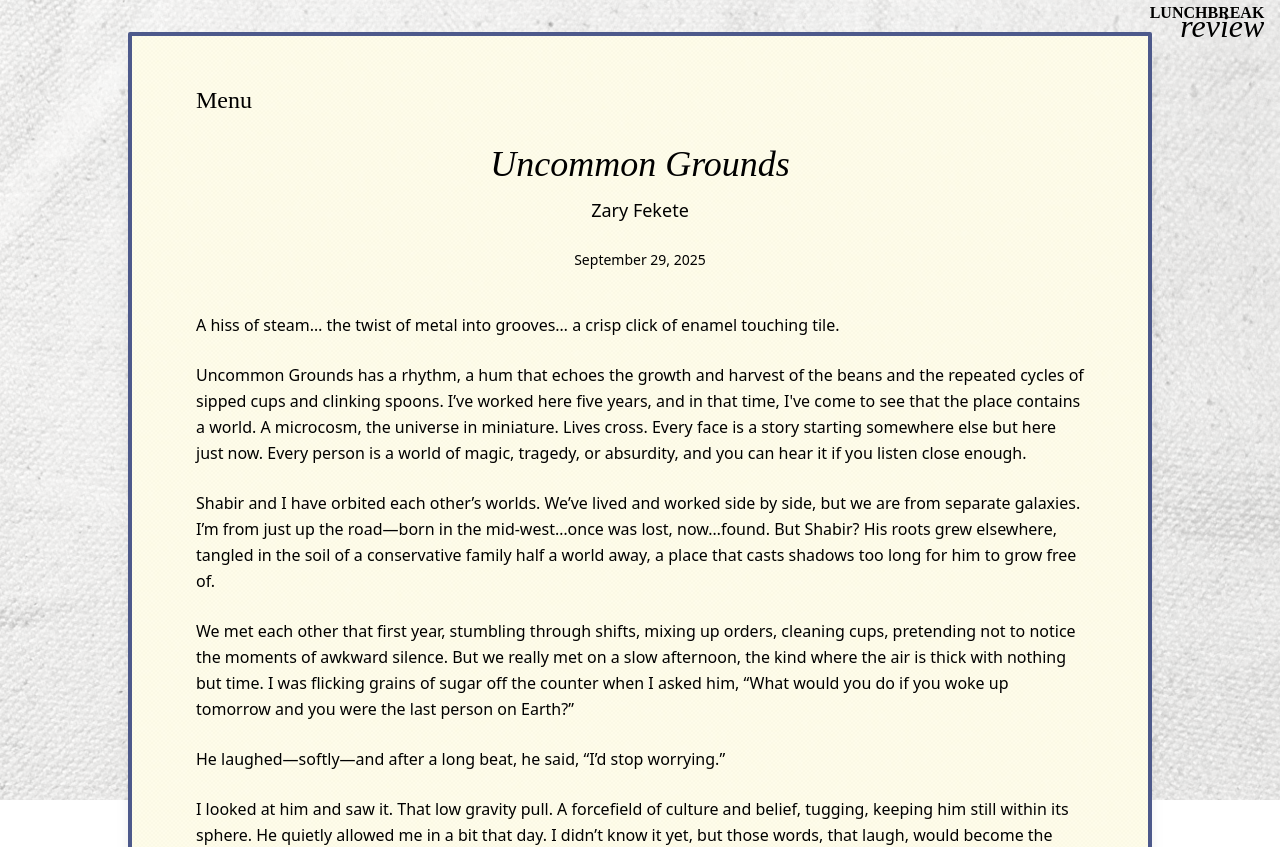
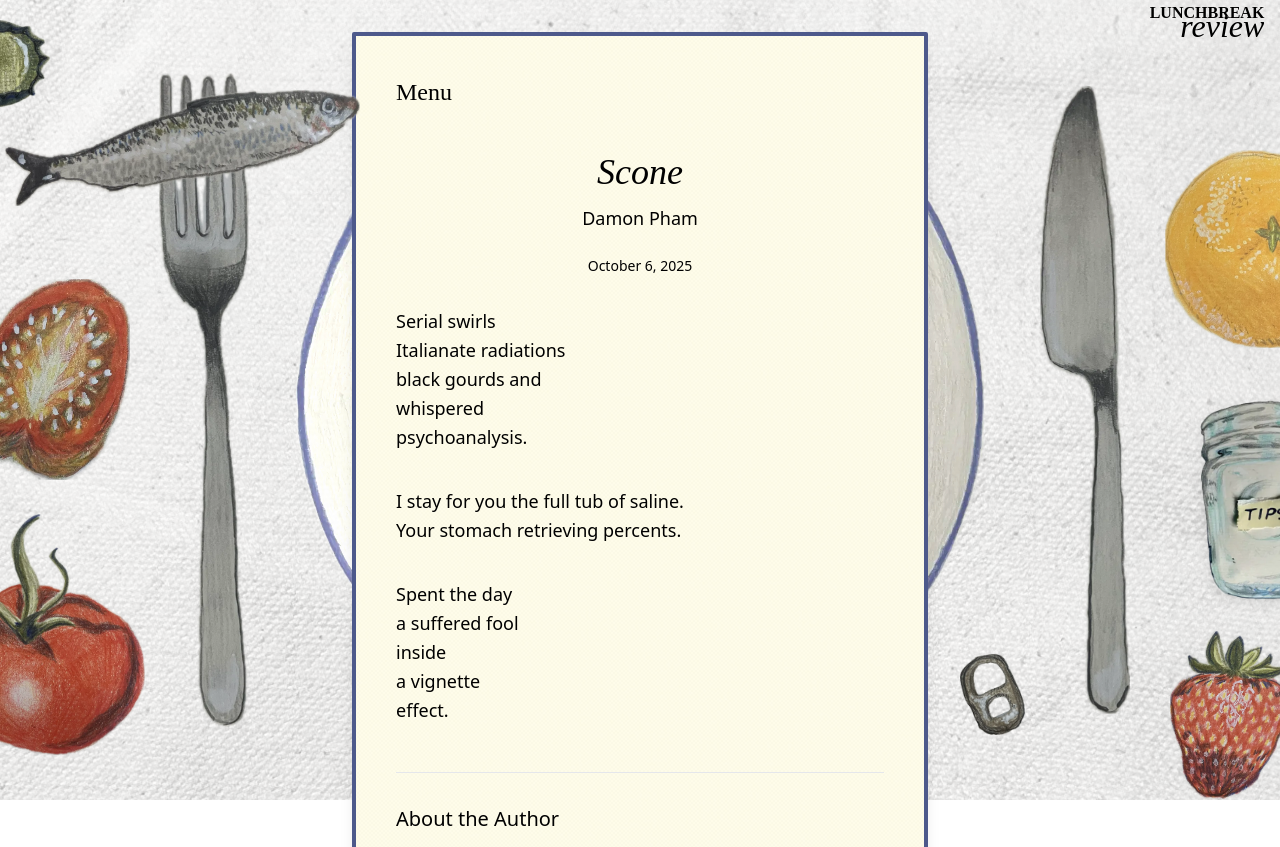
Before and after one commit to stabeart/lunch-break, a React (Vite) app: page /weekly in a window 1280 px wide. Before the commit this address led to /weekly/prose. Shown: the top 847 px of the page. Built offline with nearby package versions, Linux system fonts and the light colour scheme; the HTML template or start-up script is replaced by a standard one.

Commit message:
special 10/6/25

```diff
--- a/src/data/weeklySpecials.js
+++ b/src/data/weeklySpecials.js
@@ -1,6 +1,30 @@
 // src/data/weeklySpecials.js
 export const weeklySpecials = [
+  {
+    id: "2025-10-6",
+    title: "Scone",
+    author: "Damon Pham",
+    authorBio: "Damon is an artist working with music, sound, language, and digital rendering. He grew up in California suburbs and most recently lived in Hồ Chí Minh City. He is an MFA candidate on the cross-disciplinary track at Brown’s Literary Arts program. Instagram: @damondpham",
+    date: "October 6, 2025",
+    type: "poetry",
+    isCurrent: true,
+    content: `
+    Serial swirls
+Italianate radiations
+black gourds and
+whispered
+psychoanalysis.
 
+I stay for you the full tub of saline.
+Your stomach retrieving percents.
+
+Spent the day
+a suffered fool
+inside
+a vignette
+effect.
+    `
+  },
   {
     id: "2025-9-29",
     title: "Uncommon Grounds",
@@ -8,7 +32,7 @@ export const weeklySpecials = [
     authorBio: "Zary Fekete grew up in Hungary. He has a debut novella (Words on the Page) out with DarkWinter Lit Press and a short story collection (To Accept the Things I Cannot Change: Writing My Way Out of Addiction) out with Creative Texts. He enjoys books, podcasts, and many many many films. Twitter and Instagram: @ZaryFekete",
     date: "September 29, 2025",
     type: "prose",
-    isCurrent: true,
+    isCurrent: false,
     content: `
     A hiss of steam… the twist of metal into grooves… a crisp click of enamel touching tile.
 
```
